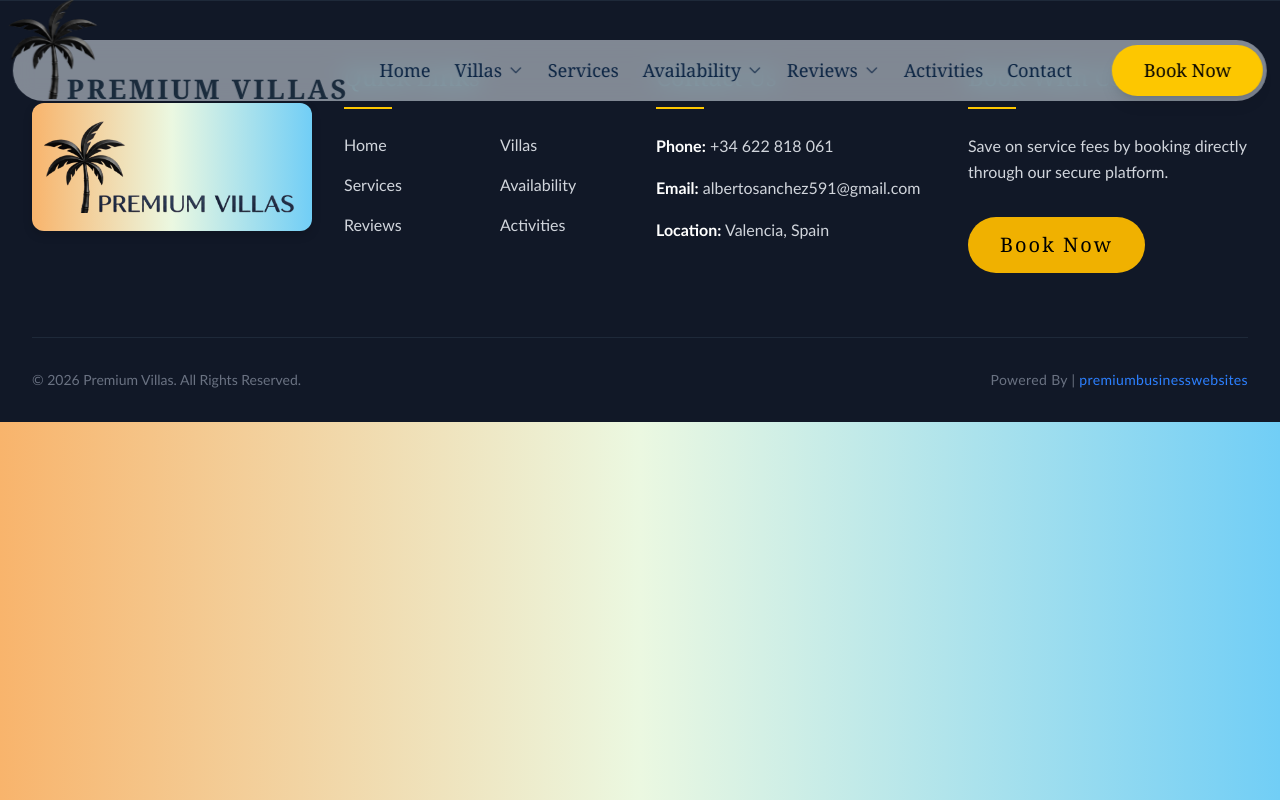
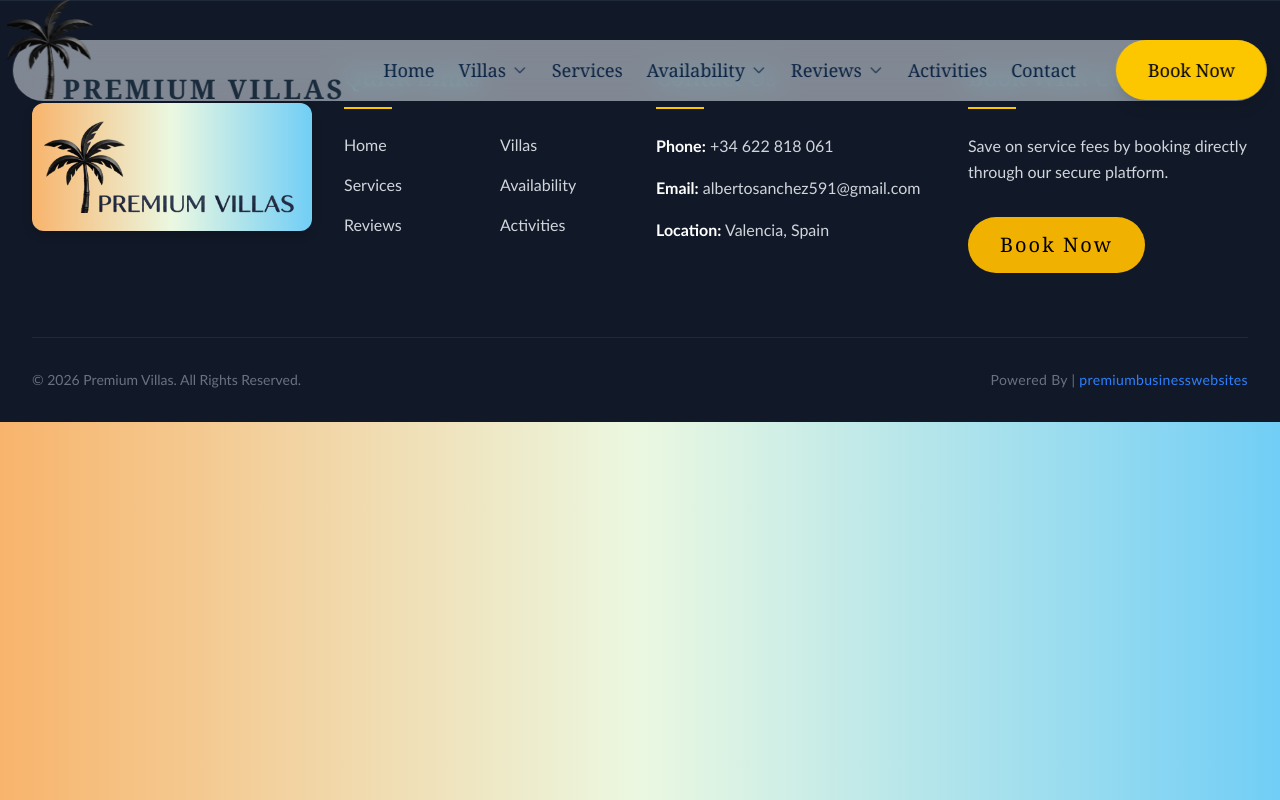
Before and after one commit to deepakbareth/Two-Villas, a React (Vite) app: page / in a window 1280 px wide. Built offline with nearby package versions, Linux system fonts and the light colour scheme.

Commit message:
fix the book now  btn

```diff
--- a/src/Components/Layout/Navbar.jsx
+++ b/src/Components/Layout/Navbar.jsx
@@ -68,7 +68,7 @@ const Navbar = () => {
         : 'bg-[#F0F8FF]/50 backdrop-blur-md border-transparent py-1'
         }`}
     >
-      <div className="max-w-[1600px] mx-auto px-6 py-0  lg:px-1">
+      <div className="max-w-[1600px] mx-auto px-6 py-0  lg:px-0">
         <div className="flex justify-between items-center h-15 md:h-13  transition-all duration-500">
 
           <div className="flex items-end flex-shrink-0 relative md:top-[-22px] top-[-12px] ml-[-15px] md:ml-[-8px]  ">
@@ -99,7 +99,7 @@ const Navbar = () => {
                   <NavLink
                     key={item.name}
                     to={item.path}
-                    className="ml-4 bg-yellow-400 text-black px-8 py-3 rounded-full  text-[18px] shadow-lg hover:bg-yellow-500  transition-all duration-300 transform hover:-translate-y-0.5"
+                    className="ml-4 bg-yellow-400 text-black px-8 py-[16.9px] rounded-full text-[18px] shadow-lg hover:bg-yellow-500  transition-all duration-300 transform "
                   >
                     {item.name}
                   </NavLink>
```
